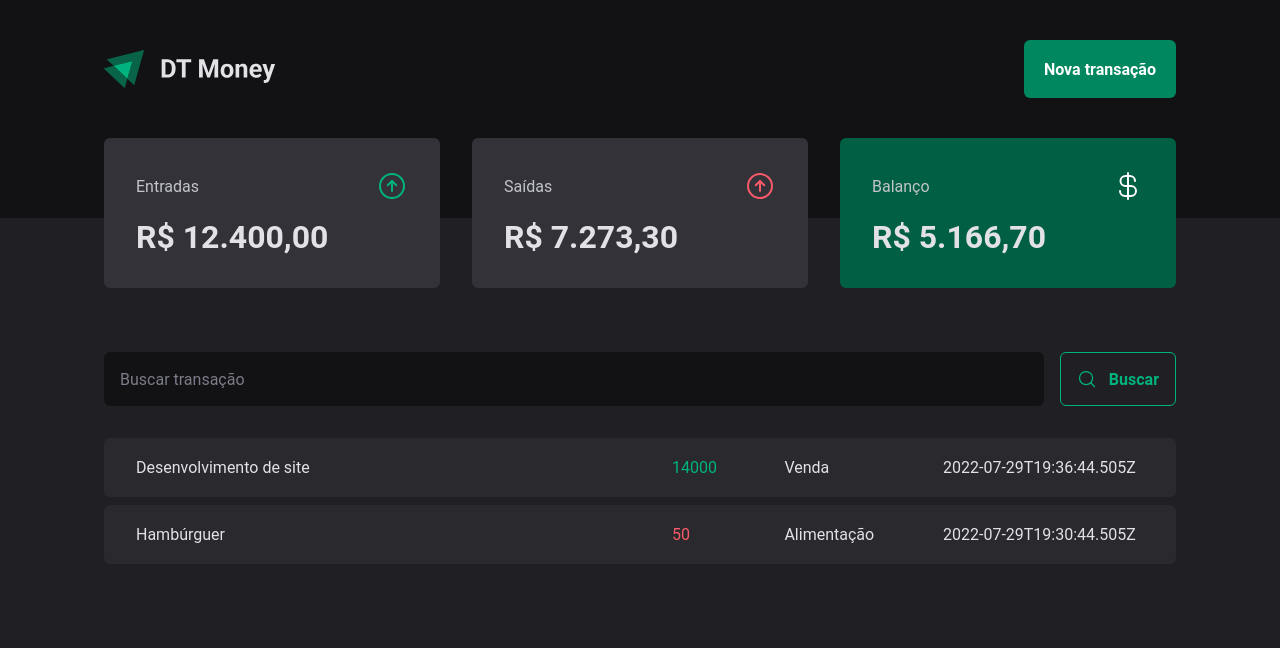
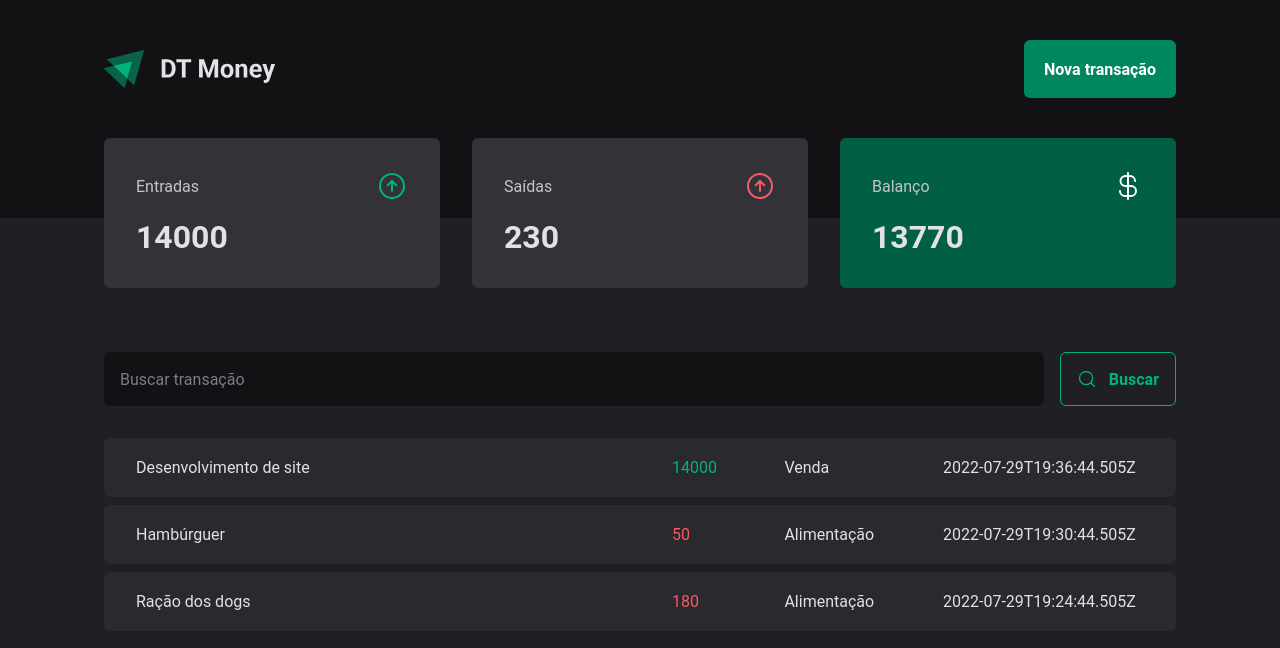
Before and after one commit to GuilhermeMX/money-saver, a React (Vite) app: page / in a window 1280 px wide. Shown: the top 648 px of the page. Built offline with nearby package versions, Linux system fonts and the light colour scheme; data requests are answered from the project's data file.

Commit message:
create summary/balance function

```diff
--- a/server.json
+++ b/server.json
@@ -15,6 +15,14 @@
       "category": "Alimentação",
       "price": 50,
       "createdAt": "2022-07-29T19:30:44.505Z"
+    },
+    {
+      "id": 3,
+      "description": "Ração dos dogs",
+      "type": "outcome",
+      "category": "Alimentação",
+      "price": 180,
+      "createdAt": "2022-07-29T19:24:44.505Z"
     }
   ]
 }
--- a/src/components/Balance/index.tsx
+++ b/src/components/Balance/index.tsx
@@ -8,7 +8,17 @@ import { BalanceCard, BalanceContainer } from "./styles";
 export function Balance() {
   const { transactions } = useContext(TransactionsContext)
 
-  console.log(transactions)
+  const balance = transactions.reduce((acc, transaction) => {
+    if (transaction.type === 'income') {
+      acc.income += transaction.price;
+      acc.total += transaction.price;
+    } else {
+      acc.outcome += transaction.price;
+      acc.total -= transaction.price;
+    }
+
+    return acc;
+  }, { income: 0, outcome: 0, total: 0 })
 
   return (
     <BalanceContainer>
@@ -18,7 +28,7 @@ export function Balance() {
           <ArrowCircleUp size={32} color="#00b37e" />
         </header>
 
-        <strong>R$ 12.400,00</strong>
+        <strong>{balance.income}</strong>
       </BalanceCard>
 
       <BalanceCard>
@@ -27,7 +37,7 @@ export function Balance() {
           <ArrowCircleUp size={32} color="#f75a68" />
         </header>
 
-        <strong>R$ 7.273,30</strong>
+        <strong>{balance.outcome}</strong>
       </BalanceCard>
 
       <BalanceCard variant="green">
@@ -36,7 +46,7 @@ export function Balance() {
           <CurrencyDollar size={32} color="#fff" />
         </header>
 
-        <strong>R$ 5.166,70</strong>
+        <strong>{balance.total}</strong>
       </BalanceCard>
     </BalanceContainer>
   );
```
